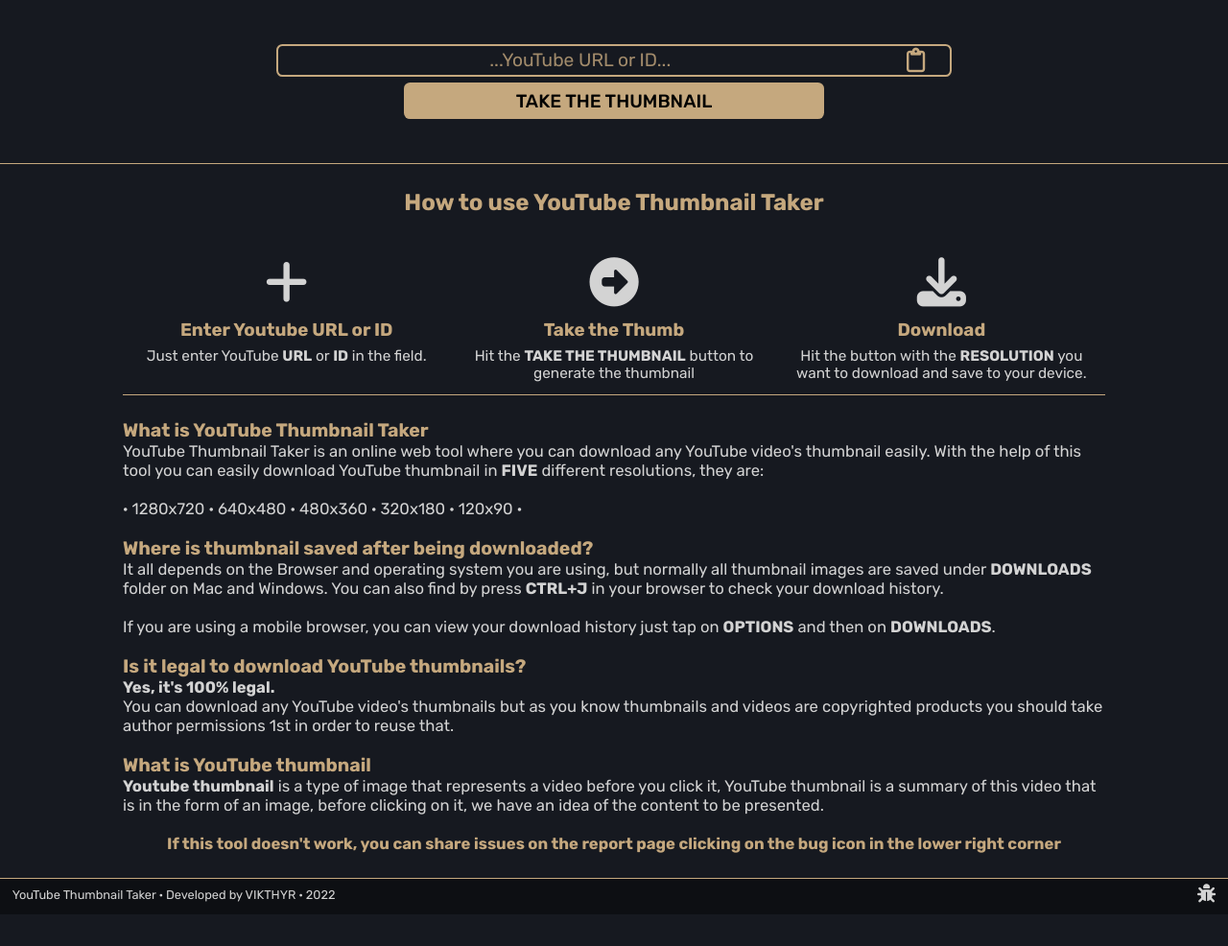
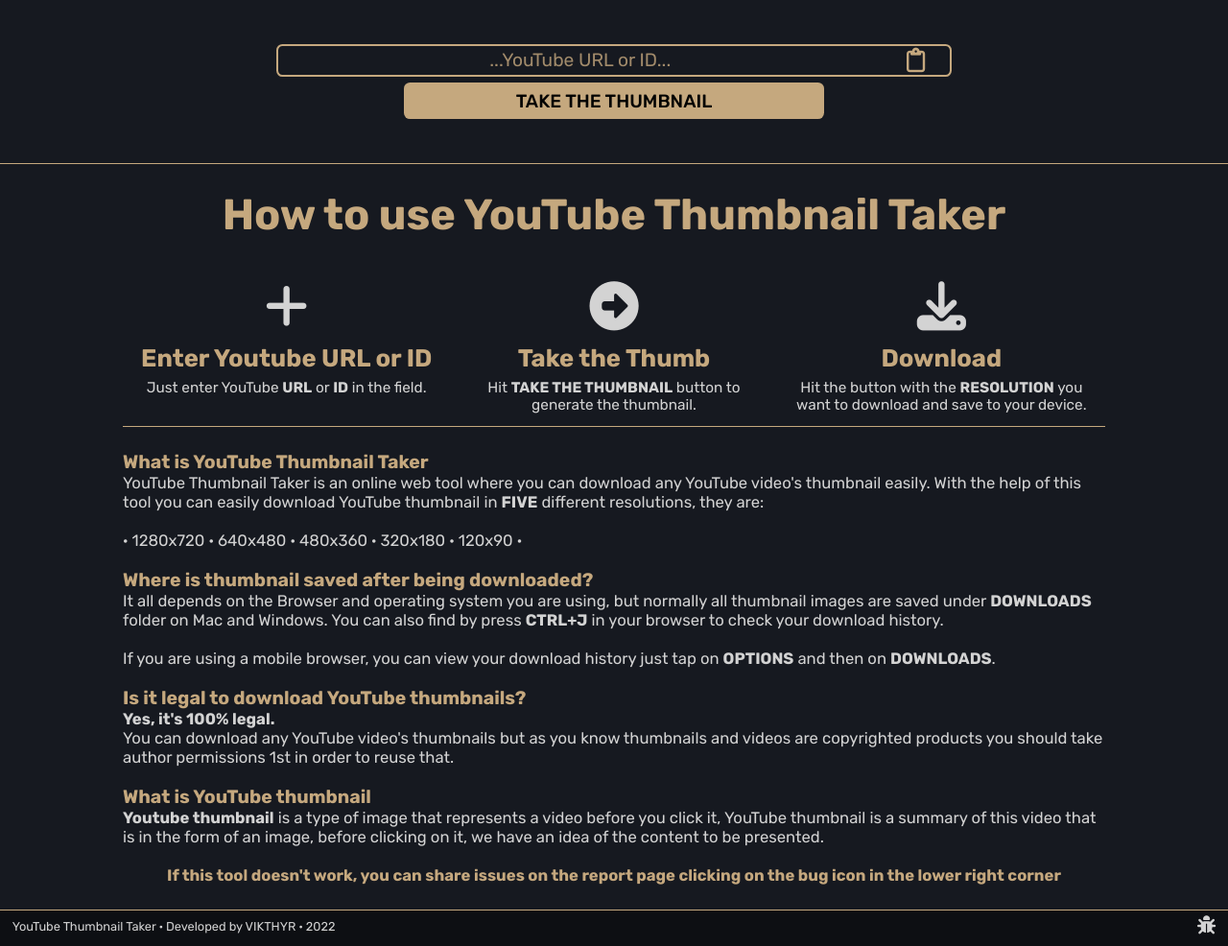
Before and after one commit to vikthyr/youtubeThumbnailGetter, a PHP site: page / in a window 1280 px wide. Shown: the part 42-1028 px from the top of the page at 96% size. Before the commit the page ends 995 px from the top, so only its background shows below. Run offline with PHP 8.4, Linux system fonts and the light colour scheme; data that the repository does not hold is empty; some libraries are stand-ins or nearby versions.

Commit message:
Reorganize

```diff
--- a/styles/style.css
+++ b/styles/style.css
@@ -211,6 +211,7 @@ form{
 
 .info-container h2{
     text-align: center;
+    font-size: 3.5vw;
     padding-top: 2vw;
     padding-bottom: 2vw;
 }
@@ -241,6 +242,10 @@ form{
 .image-tutorial p{
     font-size: 1.2vw;
     margin-top: 0.5vw;
+}
+
+.image-tutorial h3{
+    font-size: 2vw;
 }
 
 .enter-youtube-url , .click-on-button, .download-the-thumb{
--- a/views/index.html
+++ b/views/index.html
@@ -5,11 +5,11 @@
     <meta http-equiv="X-UA-Compatible" content="IE=edge">
     <meta name="viewport" content="width=device-width, initial-scale=1.0">
     <script src="https://kit.fontawesome.com/a9c98c39db.js" crossorigin="anonymous"></script>
-    <script src="./index.js"></script>
     <link rel="preconnect" href="https://fonts.googleapis.com">
     <link rel="preconnect" href="https://fonts.gstatic.com" crossorigin>
     <link href="https://fonts.googleapis.com/css2?family=Rubik:wght@300;400;500;700&display=swap" rel="stylesheet">
     <link type="text/css" href="./styles/style.css" rel="stylesheet">
+    <script src="./script.js"></script>
     <title><?php echo $SYSTEM_NAME ?></title>
 </head>
 <body>
--- a/views/info.html
+++ b/views/info.html
@@ -11,7 +11,7 @@
                 <div class="click-on-button">
                     <p><i class="fa-solid fa-circle-right"></i></p>
                     <h3 class="light-color">Take the Thumb</h3>
-                    <p>Hit the <strong>TAKE THE THUMBNAIL</strong> button to generate the thumbnail</p>
+                    <p>Hit <strong>TAKE THE THUMBNAIL</strong> button to generate the thumbnail.</p>
                 </div>
                 <div class="download-the-thumb">
                     <p><i class="fa-solid fa-download"></i></p>
```
Also changed, not shown: script.js (renamed from index.js).
